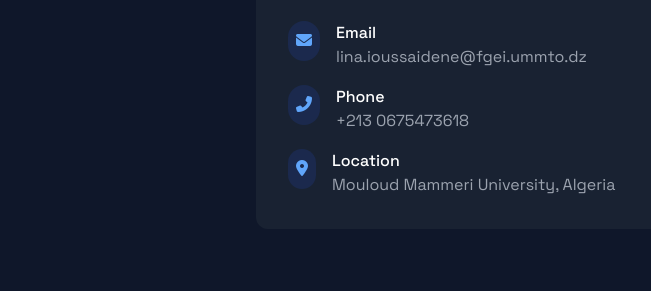
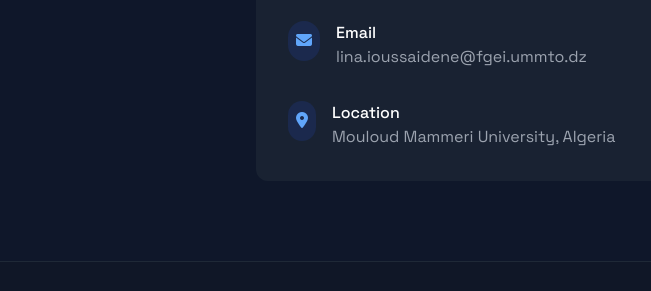
Before and after one commit to lina-ioussaidene/portfolio-linkedin, a plain HTML site: page index.html in a window 1280 px wide. Shown: the part 3499-3790 px from the top of the page, 0-651 px from the left. Drawn offline with nearby package versions, Linux system fonts and the light colour scheme.

Commit message:
index.html

```diff
--- a/index.html
+++ b/index.html
@@ -490,13 +490,14 @@
                             </div>
 
                             <div class="flex items-start">
-                                <div class="p-2 rounded-full bg-blue-900 bg-opacity-30 mr-4">
+                                <!--MASQUAGE TOMPORAIRE DE LA SECTION TELEPHONE-->
+                                <!-- <div class="p-2 rounded-full bg-blue-900 bg-opacity-30 mr-4">
                                     <i class="fas fa-phone-alt text-blue-400"></i>
-                                </div>
-                                <div>
+                                </div>-->
+                               <!-- <div>
                                     <h4 class="font-medium text-white">Phone</h4>
-                                    <a href="tel:+1234567890" class="text-gray-400 hover:text-blue-400">+213 0675473618</a>
-                                </div>
+                                    <a href="tel:+1234567890" class="text-gray-400 hover:text-blue-400">+213xxxxxxxx</a>
+                                </div> -->
                             </div>
 
                             <div class="flex items-start">
```
